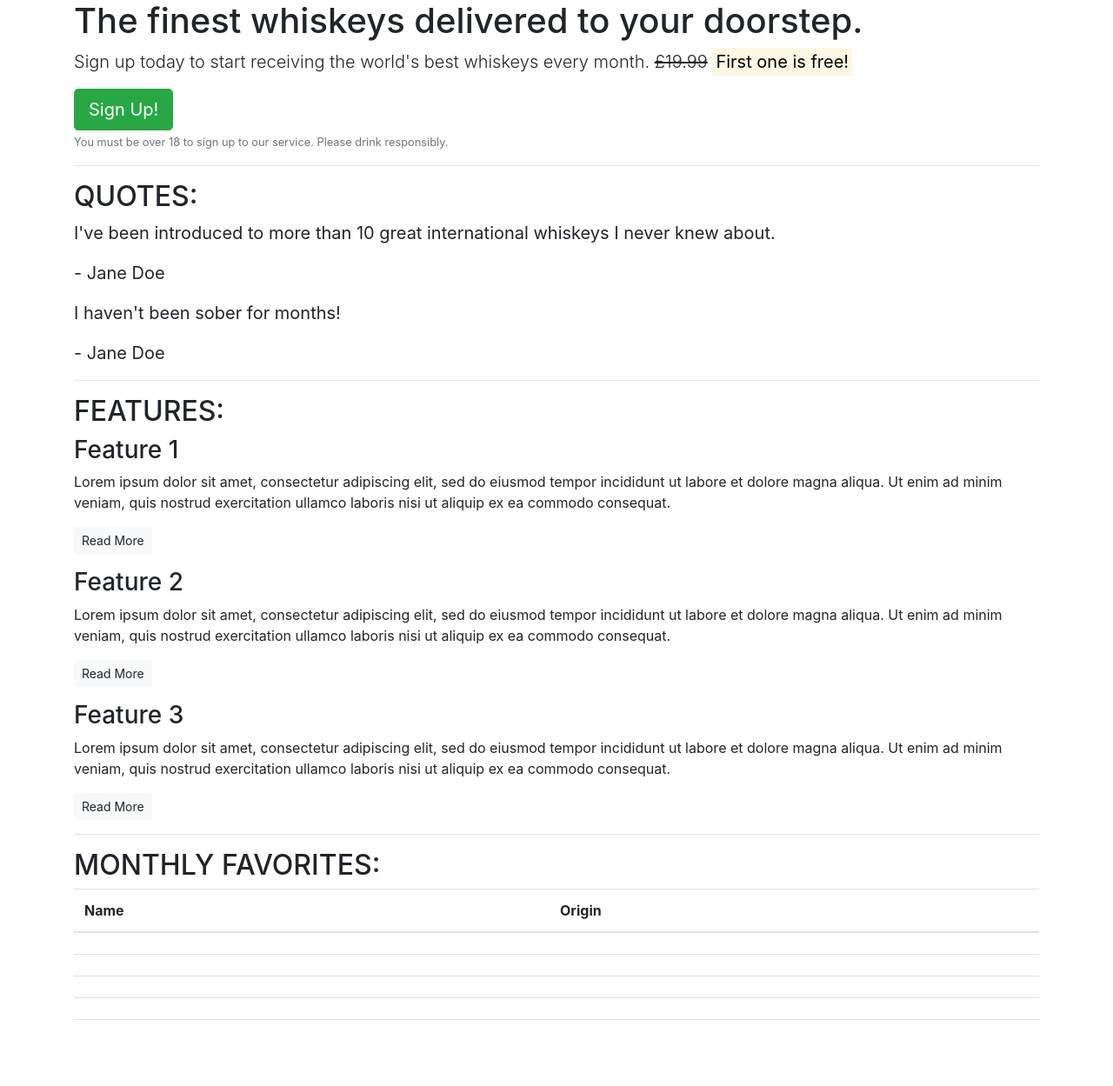
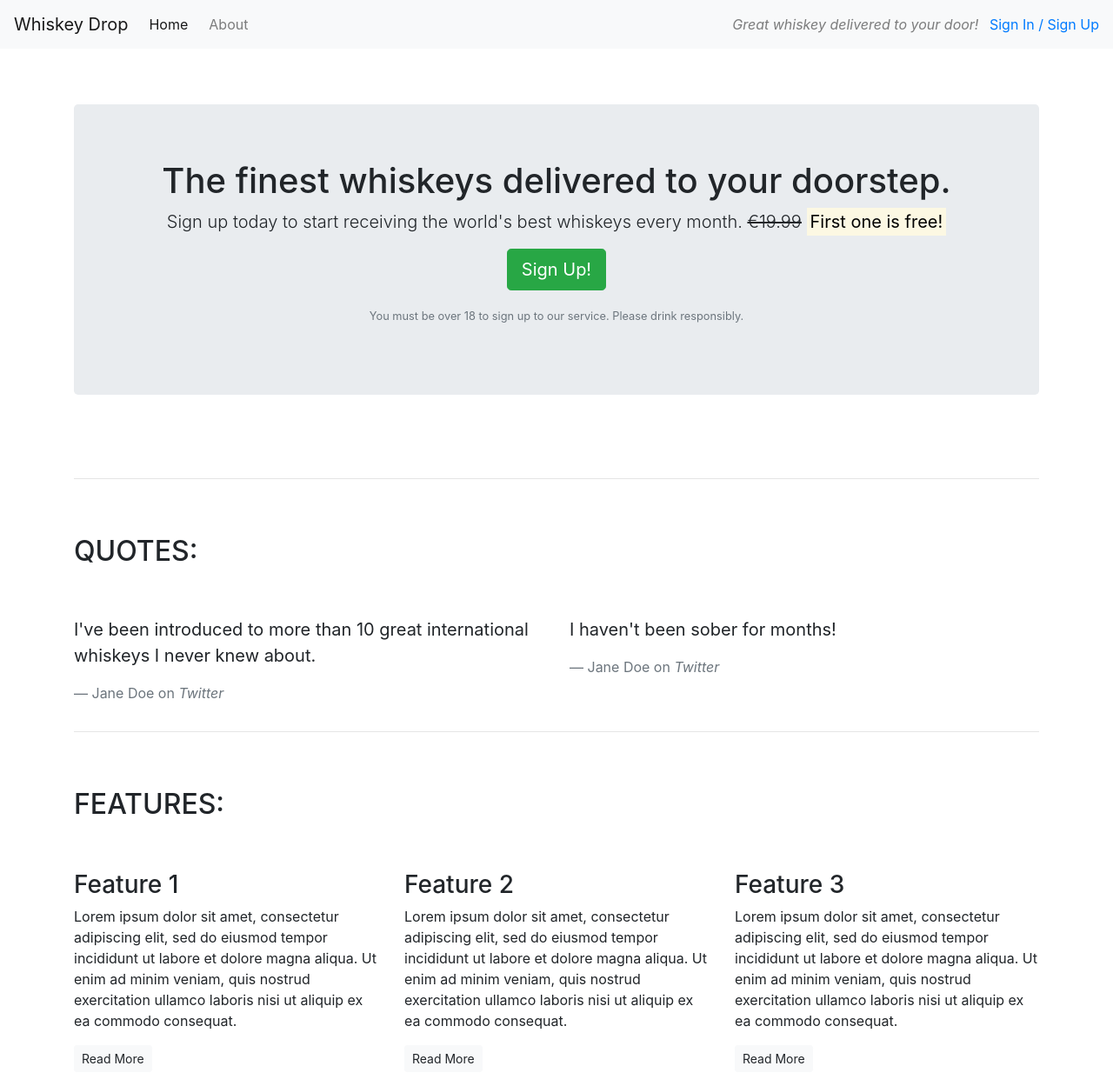
Before and after one commit to keschert/bootstrap, a plain HTML site: page index.html in a window 1280 px wide. Shown: the whole page at 87% size. Before the commit the page ends 1213 px from the top, so only its background shows below. Drawn offline with nearby package versions, Linux system fonts and the light colour scheme.

Commit message:
add styling and modify layout

```diff
--- a/index.html
+++ b/index.html
@@ -14,96 +14,104 @@
 </head>
 
 <body>
-    <article class="container">
+    <nav class="navbar navbar-light bg-light navbar-expand-sm">
+        <a href="/" class="navbar-brand">Whiskey Drop</a>
+        <ul class="navbar-nav mr-auto">
+            <li class="active nav-item mr-2"><a class="nav-link" href="/">Home</a></li>
+            <li class="nav-item mr-2"><a class="nav-link" href="/about">About</a></li>
+            <li class="nav-item mr-2 d-block d-sm-none"><a class="nav-link" href="/login">Sign In / Sign Up</a></li>
+        </ul>
+        <div class="d-none d-md-block">
+            <p class="navbar-text my-auto mr-2"><i>Great whiskey delivered to your door!</i></p>
+            <a href="/login">Sign In / Sign Up</a>
+        </div>
+    </nav>
+    <article class="container mt-3">
         <!-- Callout -->
-        <section class="callout">
+        <div class="row">
+            <div class="col-12 my-5">
+                <section class="callout jumbotron text-center">
                     <h1>The finest whiskeys delivered to your doorstep.</h1>
-            <p class="lead">Sign up today to start receiving the world's best whiskeys every month. <s>£19.99</s> <strong>
-            <mark>First one is free!</mark></strong></p>
-            <button class="btn btn-success btn-lg">Sign Up!</button>
-            <p class="text-muted"><small>You must be over 18 to sign up to our service. Please drink responsibly.</small></p>
+                    <p class="lead">Sign up today to start receiving the world's best whiskeys every month.
+                        <s class="d-none d-sm-inline">€19.99</s>
+                        <span class="d-inline d-sm-inline"></span>
+                        <strong><mark>First one is free!</mark></strong>
+                    </p>
+                    <p><button class="btn btn-lg btn-success">Sign Up!</button></p>
+                    <p class="text-muted"><small>You must be over 18 to sign up to our service. Please drink
+                            responsibly.</small></p>
                 </section>
+            </div>
+        </div>
         <!-- /.callout -->
         <hr>
 
         <!-- Quotes -->
         <section class="quotes">
+            <div class="row">
+                <div class="col-12 my-5">
                     <h2 class="text-uppercase">Quotes:</h2>
+                </div>
+            </div>
+            <div class="row">
+                <div class="col-12 col-md-6">
                     <blockquote class="blockquote">
                         <p>I've been introduced to more than 10 great international whiskeys I never knew about.</p>
-                <p>- Jane Doe</p>
+                        <footer class="blockquote-footer">Jane Doe on <cite title="Twitter">Twitter</cite></footer>
                     </blockquote>
+                </div>
+                <div class="col-12 col-md-6">
                     <blockquote class="blockquote">
                         <p>I haven't been sober for months!</p>
-                <p>- Jane Doe</p>
+                        <footer class="blockquote-footer">Jane Doe on <cite title="Twitter">Twitter</cite></footer>
                     </blockquote>
+                </div>
+            </div>
         </section>
         <!-- /.quotes -->
         <hr>
 
         <!-- Features -->
         <section class="features">
+            <div class="row">
+                <div class="col-12 my-5">
                     <h2 class="text-uppercase">Features:</h2>
+                </div>
+            </div>
+            <div class="row">
+                <div class="col-12 col-md-6 col-lg-4">
                     <div class="feature">
                         <h3>Feature 1</h3>
-                <p>Lorem ipsum dolor sit amet, consectetur adipiscing elit, sed do eiusmod tempor incididunt ut labore
-                    et dolore magna aliqua. Ut enim ad minim veniam, quis nostrud exercitation ullamco laboris nisi ut
-                    aliquip ex ea commodo consequat.</p>
+                        <p>Lorem ipsum dolor sit amet, consectetur adipiscing elit, sed do eiusmod tempor incididunt ut
+                            labore et dolore magna aliqua. Ut enim ad minim veniam, quis nostrud exercitation ullamco
+                            laboris nisi ut aliquip ex ea commodo consequat.</p>
                         <p><a class="btn btn-sm btn-light" href="">Read More</a></p>
                     </div>
+                </div>
+                <div class="col-12 col-md-6 col-lg-4">
                     <div class="feature">
                         <h3>Feature 2</h3>
-                <p>Lorem ipsum dolor sit amet, consectetur adipiscing elit, sed do eiusmod tempor incididunt ut labore
-                    et dolore magna aliqua. Ut enim ad minim veniam, quis nostrud exercitation ullamco laboris nisi ut
-                    aliquip ex ea commodo consequat.</p>
+                        <p>Lorem ipsum dolor sit amet, consectetur adipiscing elit, sed do eiusmod tempor incididunt ut
+                            labore et dolore magna aliqua. Ut enim ad minim veniam, quis nostrud exercitation ullamco
+                            laboris nisi ut aliquip ex ea commodo consequat.</p>
                         <p><a class="btn btn-sm btn-light" href="">Read More</a></p>
                     </div>
+                </div>
+                <div class="col-12 d-md-none d-lg-block col-lg-4">
                     <div class="feature">
                         <h3>Feature 3</h3>
-                <p>Lorem ipsum dolor sit amet, consectetur adipiscing elit, sed do eiusmod tempor incididunt ut labore
-                    et dolore magna aliqua. Ut enim ad minim veniam, quis nostrud exercitation ullamco laboris nisi ut
-                    aliquip ex ea commodo consequat.</p>
+                        <p>Lorem ipsum dolor sit amet, consectetur adipiscing elit, sed do eiusmod tempor incididunt ut
+                            labore et dolore magna aliqua. Ut enim ad minim veniam, quis nostrud exercitation ullamco
+                            laboris nisi ut aliquip ex ea commodo consequat.</p>
                         <p><a class="btn btn-sm btn-light" href="">Read More</a></p>
+                    </div>
+                </div>
             </div>
         </section>
         <!-- /.features -->
-        <hr>
-
-        <!--Favorites-->
-        <section>
-            <table class="table">
-            <h2 class="text-uppercase">Monthly favorites:</h2>
-                <thead>
-                    <tr>
-                        <th scope="col">Name</th>
-                        <th scope="col">Origin</th>
-                    </tr>
-                </thead>
-                <tbody>
-                    <tr>
-                        <th scope="row"></th>
-                        <td></td>
-                    </tr>
-                    <tr>
-                        <th scope="row"></th>
-                        <td></td>
-                    </tr>
-                    <tr>
-                        <th scope="row"></th>
-                        <td></td>
-                    <tr>
-                        <th scope="row"></th>
-                        <td></td>
-                    </tr>
-                    <tr>
-                        <th scope="row"></th>
-                        <td></td>
-                    </tr>
-                </tbody>
-            </table>
-        </section>
-        <!--/.favorites-->
     </article>
 </body>
 
 </html>
+
+</html>
```
Lines whose indentation alone changed are shown as unchanged.
